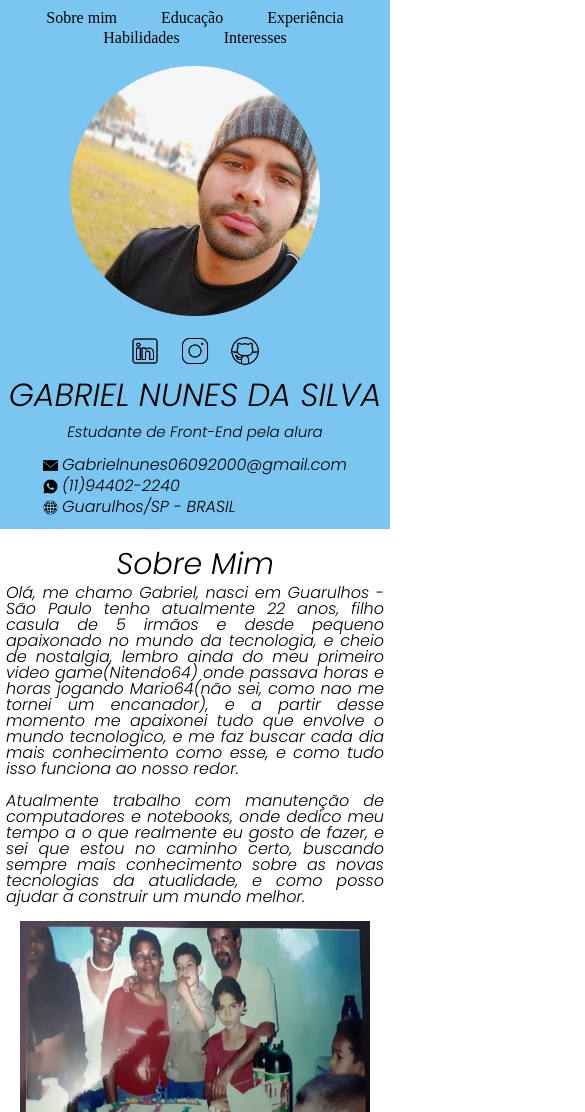
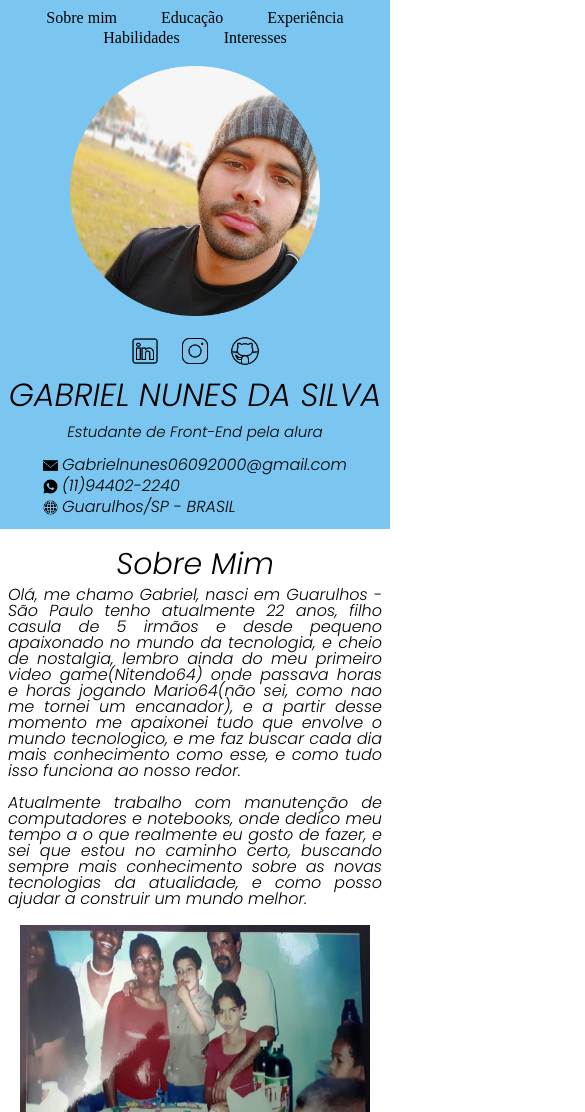
Before and after one commit to GabrielnunesGNS/Portifolio, a plain HTML site: page index.html in a window 390 px wide. Shown: the top 1112 px of the page, 585 px wide, since content can reach past the window. Drawn offline with Linux system fonts and the light colour scheme.

Commit message:
Add files via upload

```diff
--- a/CSS/style.css
+++ b/CSS/style.css
@@ -189,7 +189,7 @@ width: 400px;
 
     .dados__inicial{
         height: 150px;
-        width: 817px;
+        width: auto;
         gap: 3px;
         display: flex;
         align-items: center;
@@ -302,7 +302,7 @@ width: 350px;
 
     text-align: justify;
     font-size: 16px;
-    padding: 3px;
+    padding: 5px;
     margin: 3px
 }
 
```
